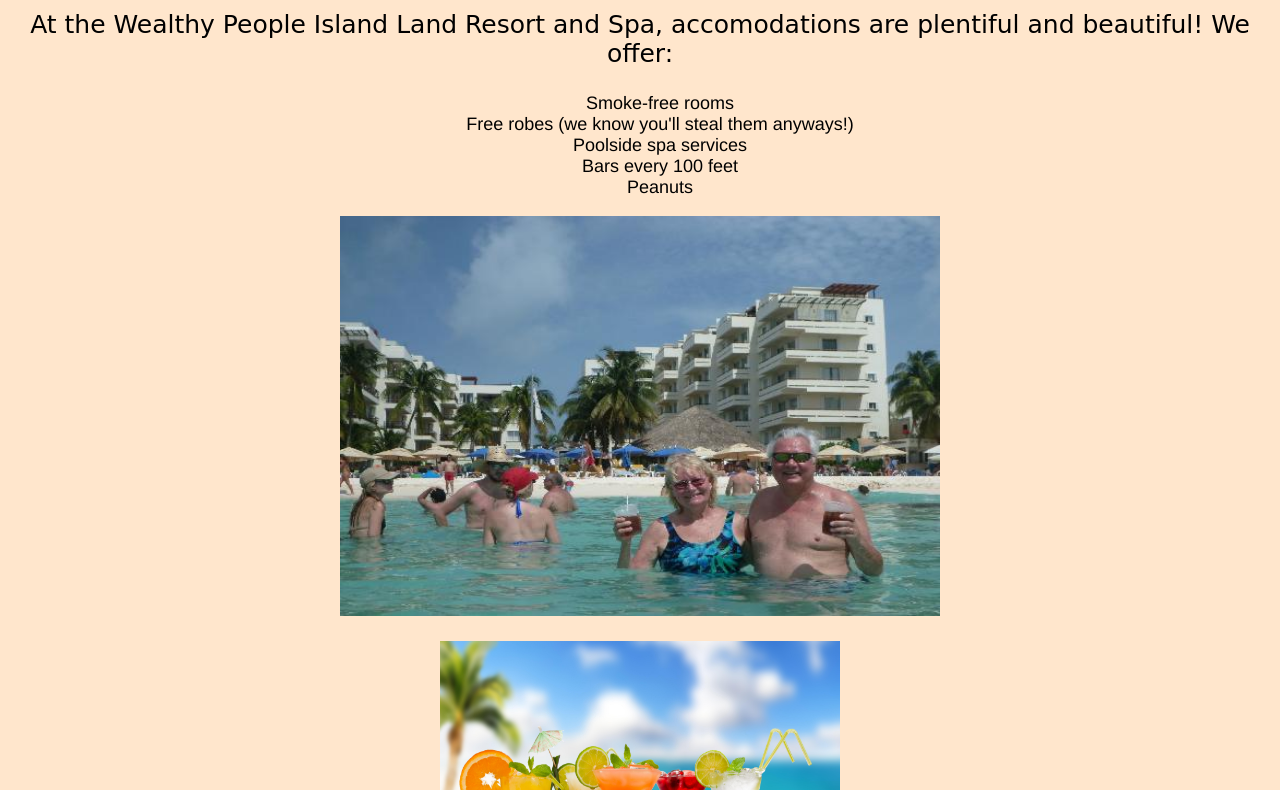
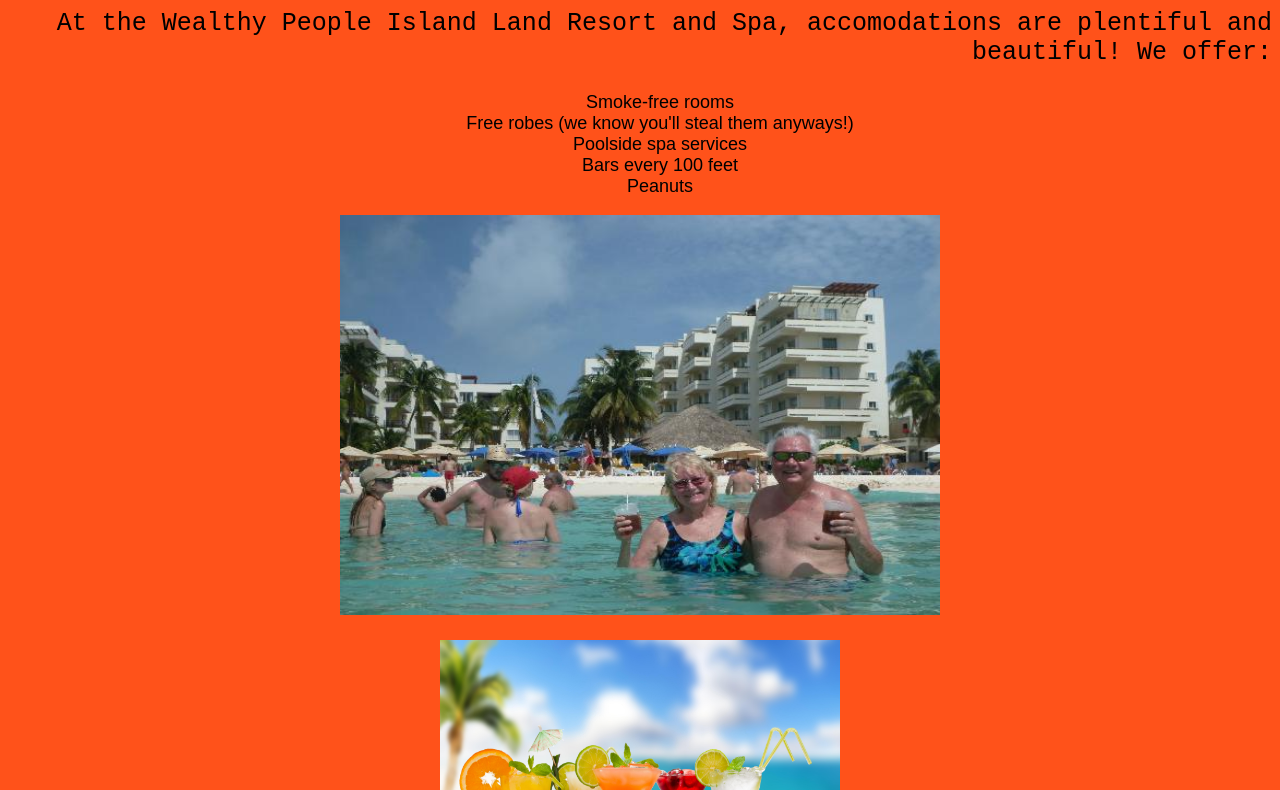
Before and after one commit to gracielundell/private-island-epicodus, a plain HTML site: page accomodations.html in a window 1280 px wide. Shown: the part 105-895 px from the top of the page. Drawn offline with Linux system fonts and the light colour scheme.

Commit message:
Add all ugly changes (alternate.css) to ugly branch

```diff
--- a/accomodations.html
+++ b/accomodations.html
@@ -1,7 +1,7 @@
 <DOCTYPE html/>
 <html>
 <head>
-  <link href="css/styles.css" rel="stylesheet" type="text/css">
+  <link href="css/alternate.css" rel="stylesheet" type="text/css">
   <title>Private Island | Accomodations</title>
 </head>
 <body>
```
Also changed, not shown: activities.html (+1 -1 lines), index.html (+1 -1 lines).
